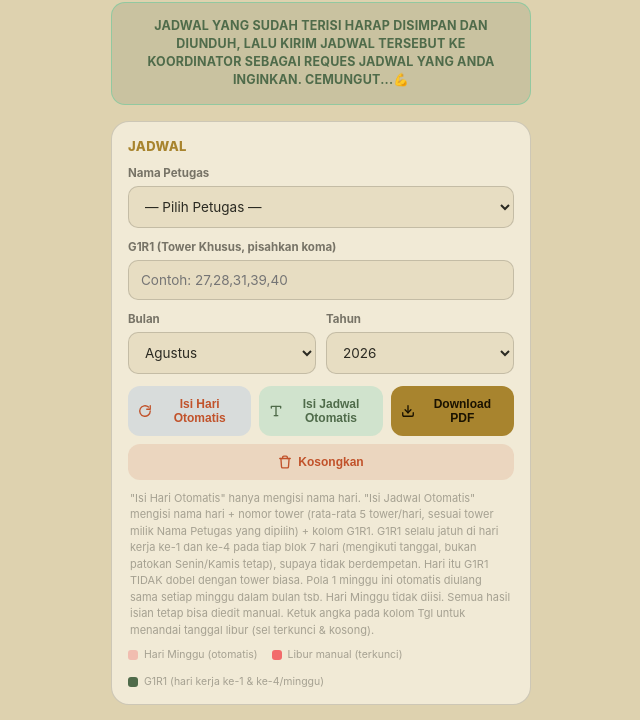
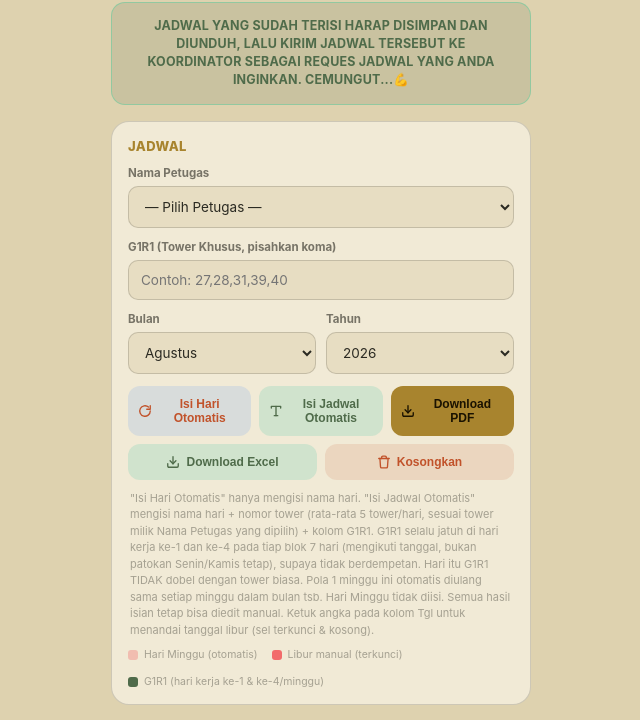
Before and after one commit to SrinaiAssist/SrinaiAssist2, a website: page jadwal.html in a window 1280 px wide. Shown: the part 71-791 px from the top of the page, without its empty margins (319-959 px from the left). Drawn offline with nearby package versions, Linux system fonts and the light colour scheme; no server answers.

Commit message:
Push dari AI Worker (1 file) oleh Panel_admin

```diff
--- a/jadwal.html
+++ b/jadwal.html
@@ -13,6 +13,7 @@
 <script src="js/back-nav.js"></script>
 <script src="js/sync.js"></script>
 <script src="https://cdnjs.cloudflare.com/ajax/libs/jspdf/2.5.1/jspdf.umd.min.js" defer></script>
+<script src="https://cdnjs.cloudflare.com/ajax/libs/exceljs/4.4.0/exceljs.min.js" defer></script>
 <link rel="preconnect" href="https://fonts.googleapis.com">
 <link rel="preconnect" href="https://fonts.gstatic.com" crossorigin>
 <link href="https://fonts.googleapis.com/css2?family=Plus+Jakarta+Sans:wght@400;500;600;700;800&display=swap" rel="stylesheet">
@@ -104,6 +105,8 @@ body{
 .btn-jadwal:active{background:rgba(56,191,160,0.32);}
 .btn-pdf{background:var(--gold);color:#1A1200;}
 .btn-pdf:active{transform:scale(0.98);}
+.btn-xlsx{background:rgba(56,191,160,0.18);color:var(--teal);}
+.btn-xlsx:active{background:rgba(56,191,160,0.32);}
 .btn-clear{background:var(--red-bg);color:var(--red);}
 .btn-clear:active{background:rgba(242,107,107,0.28);}
 
@@ -219,6 +222,10 @@ tr.row-libur td.cell-num{background:var(--red-bg);color:var(--red);pointer-event
       <button class="tbtn btn-pdf" onclick="downloadPDF()">
         <svg viewBox="0 0 24 24" fill="none" stroke="currentColor" stroke-width="2.3" stroke-linecap="round" stroke-linejoin="round"><path d="M21 15v4a2 2 0 01-2 2H5a2 2 0 01-2-2v-4"/><path d="M7 10l5 5 5-5"/><path d="M12 15V3"/></svg>
         Download PDF
+      </button>
+      <button class="tbtn btn-xlsx" onclick="downloadExcel()">
+        <svg viewBox="0 0 24 24" fill="none" stroke="currentColor" stroke-width="2.3" stroke-linecap="round" stroke-linejoin="round"><path d="M21 15v4a2 2 0 01-2 2H5a2 2 0 01-2-2v-4"/><path d="M7 10l5 5 5-5"/><path d="M12 15V3"/></svg>
+        Download Excel
       </button>
       <button class="tbtn btn-clear" onclick="kosongkanTabel()">
         <svg viewBox="0 0 24 24" fill="none" stroke="currentColor" stroke-width="2.3" stroke-linecap="round" stroke-linejoin="round"><path d="M3 6h18"/><path d="M8 6V4a2 2 0 012-2h4a2 2 0 012 2v2"/><path d="M19 6l-1 14a2 2 0 01-2 2H8a2 2 0 01-2-2L5 6"/></svg>
@@ -810,6 +817,115 @@ function downloadPDF(){
   saveInfo.textContent = "PDF diunduh: " + namaFile;
 }
 
+/* =========================================================
+   DOWNLOAD EXCEL — file .xlsx asli mengikuti format
+   "Format_Jadwal_Inspeks.xlsx": judul merge A:N, header
+   Tanggal | HARI | TOWER & SPAN (merge C:N, fill kuning),
+   satu baris per tanggal. Dibangun pakai ExcelJS supaya
+   merge/fill/border-nya benar-benar tersimpan di file
+   (library "xlsx" gratis tidak bisa menulis styling).
+========================================================= */
+async function downloadExcel(){
+  const ExcelJS = window.ExcelJS;
+  const wb = new ExcelJS.Workbook();
+  const ws = wb.addWorksheet("Jadwal");
+
+  const bulanLabel = NAMA_BULAN[bulanSelect.value] + " " + tahunSelect.value;
+  const thin = { style: "thin", color: { argb: "FF505050" } };
+  const border = { top: thin, left: thin, bottom: thin, right: thin };
+
+  // Lebar kolom: A=Tanggal, B=Hari, C..N (12 kolom) = area TOWER & SPAN digabung
+  ws.getColumn(1).width = 11;
+  ws.getColumn(2).width = 11;
+  for(let c = 3; c <= 14; c++) ws.getColumn(c).width = 8;
+
+  // ── Baris 2: judul ──
+  ws.mergeCells("A2:N2");
+  const titleCell = ws.getCell("A2");
+  titleCell.value = "JADWAL INSPEKSI BULAN " + bulanLabel.toUpperCase();
+  titleCell.font = { name: "Aptos Narrow", size: 11, bold: true };
+  titleCell.alignment = { horizontal: "center", vertical: "center" };
+
+  // ── Baris 3: spacer kosong ──
+  ws.mergeCells("A3:N3");
+  ws.getRow(3).height = 4;
+
+  // ── Baris 4: header ──
+  ws.mergeCells("C4:N4");
+  ["A4","B4","C4"].forEach((addr, i)=>{
+    const cell = ws.getCell(addr);
+    cell.value = [ "Tanggal", "HARI", "TOWER & SPAN" ][i];
+    cell.font = { name: "Aptos Narrow", size: 11, bold: true };
+    cell.alignment = { horizontal: "center", vertical: "center" };
+    cell.fill = { type: "pattern", pattern: "solid", fgColor: { argb: "FFFFFF00" } };
+    cell.border = border;
+  });
+  // border medium di sekeliling baris header (D4..N4 ikut merge C4:N4, cukup border di C4/N4)
+  ws.getCell("N4").border = border;
+
+  // ── Baris data ──
+  const tahun = parseInt(tahunSelect.value, 10);
+  const bulan = parseInt(bulanSelect.value, 10);
+  const rows = tbody.querySelectorAll("tr");
+  let rowIdx = 5;
+
+  rows.forEach(tr=>{
+    const isLibur  = tr.classList.contains("row-libur");
+    const tanggal  = tr.querySelector(".tanggal-cell").textContent.trim();
+    const hari     = tr.querySelector('[data-col="hari"]').textContent.trim();
+    const g1r1Val  = tr.querySelector('[data-col="g1r1"]').textContent.trim();
+    const isMinggu = !isLibur && hari.toLowerCase() === "minggu";
+    const towerVals = [];
+    for(let k = 1; k <= JUMLAH_KOLOM; k++){
+      const v = tr.querySelector('[data-col="c'+k+'"]').textContent.trim();
+      if(v) towerVals.push(v);
+    }
+    let towerSpanText = towerVals.join(", ");
+    if(g1r1Val) towerSpanText += (towerSpanText ? "  |  " : "") + "G1R1: " + g1r1Val;
+    if(isLibur) towerSpanText = "LIBUR";
+
+    const r = ws.getRow(rowIdx);
+    ws.mergeCells(rowIdx, 3, rowIdx, 14); // C:N
+
+    const cellTgl = ws.getCell(rowIdx, 1);
+    cellTgl.value = new Date(tahun, bulan, parseInt(tanggal, 10));
+    cellTgl.numFmt = "dd-mm-yyyy";
+    cellTgl.alignment = { horizontal: "center", vertical: "center" };
+
+    const cellHari = ws.getCell(rowIdx, 2);
+    cellHari.value = hari;
+    cellHari.alignment = { horizontal: "center", vertical: "center" };
+
+    const cellTower = ws.getCell(rowIdx, 3);
+    cellTower.value = towerSpanText;
+    cellTower.alignment = { horizontal: "left", vertical: "center", wrapText: true };
+
+    if(isLibur || isMinggu){
+      const fill = { type: "pattern", pattern: "solid", fgColor: { argb: "FFFFCDD2" } };
+      const font = { name: "Aptos Narrow", size: 11, color: { argb: "FFC62828" } };
+      [cellTgl, cellHari, cellTower].forEach(c=>{ c.fill = fill; c.font = font; });
+    } else {
+      [cellTgl, cellHari, cellTower].forEach(c=>{ c.font = { name: "Aptos Narrow", size: 11 }; });
+    }
+    [cellTgl, cellHari, cellTower].forEach(c=> c.border = border);
+
+    rowIdx++;
+  });
+
+  const buffer = await wb.xlsx.writeBuffer();
+  const blob = new Blob([buffer], { type: "application/vnd.openxmlformats-officedocument.spreadsheetml.sheet" });
+  const namaFile = "Jadwal_" + bulanLabel.replace(" ", "_") + ".xlsx";
+  const url = URL.createObjectURL(blob);
+  const a = document.createElement("a");
+  a.href = url;
+  a.download = namaFile;
+  document.body.appendChild(a);
+  a.click();
+  a.remove();
+  URL.revokeObjectURL(url);
+  saveInfo.textContent = "Excel diunduh: " + namaFile;
+}
+
 (async function initHalaman(){
   await muatDropdownPetugas();
   muatTabel();
```
